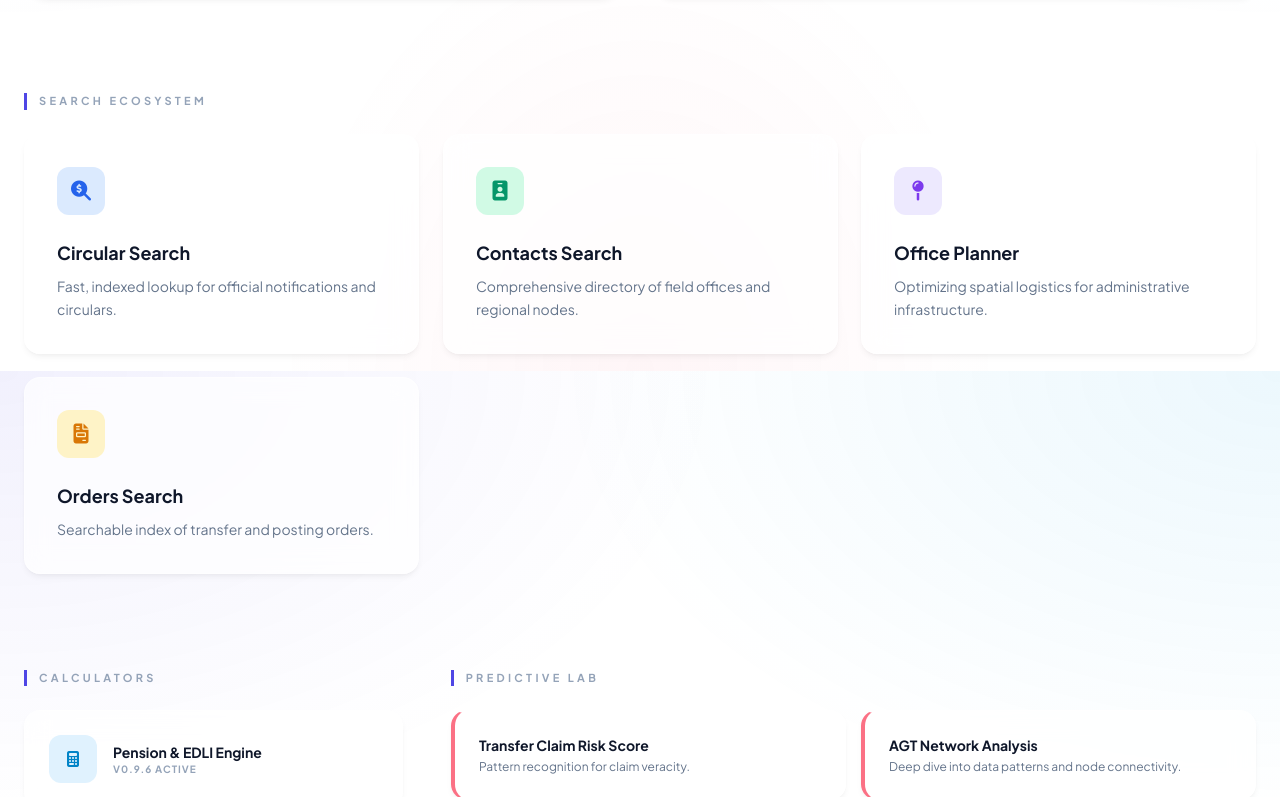
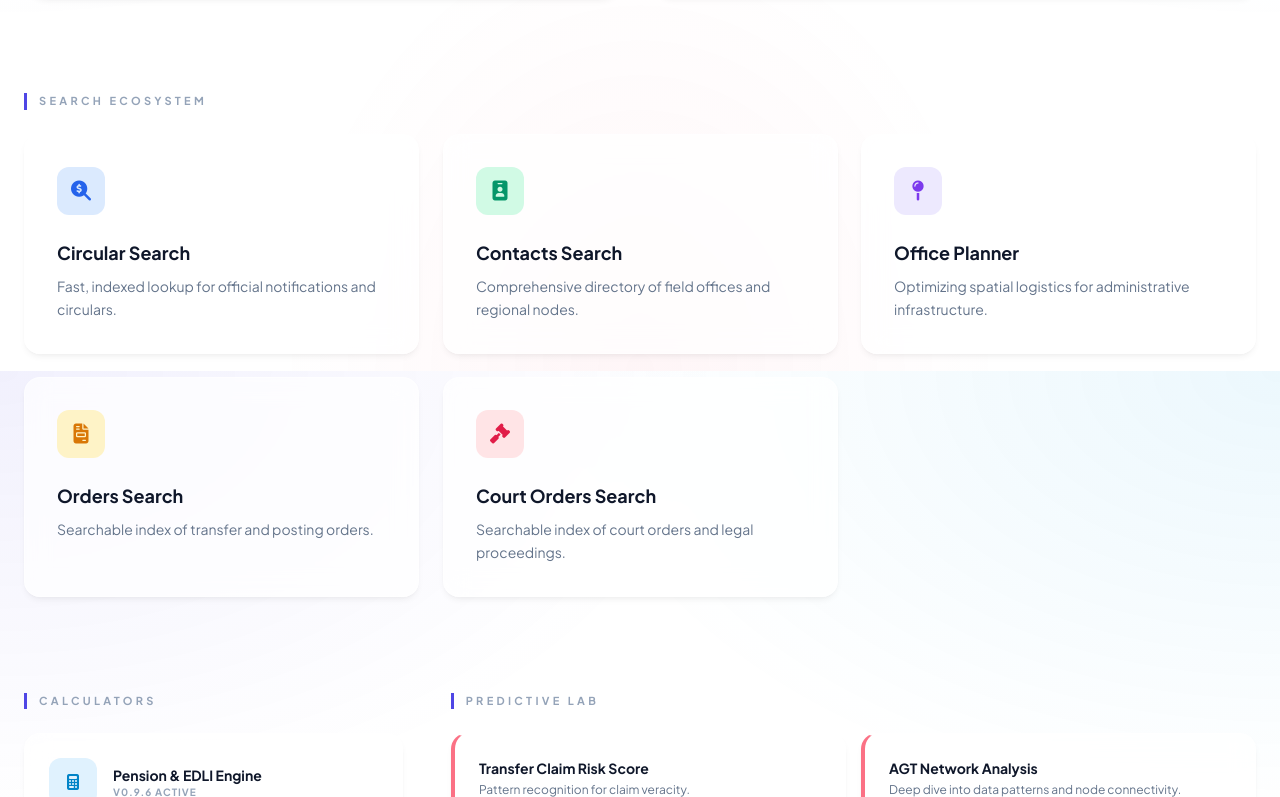
Before and after one commit to gauravmeena0708/pf-projects, a plain HTML site: page index.html in a window 1280 px wide. Shown: the part 429-1226 px from the top of the page. Drawn offline with nearby package versions, Linux system fonts and the light colour scheme.

Commit message:
Update index.html

```diff
--- a/index.html
+++ b/index.html
@@ -195,6 +195,13 @@
                     <h3 class="font-bold text-lg mb-2 text-slate-900">Orders Search</h3>
                     <p class="text-slate-500 text-sm leading-relaxed">Searchable index of transfer and posting orders.</p>
                 </a>
+                <a href="https://gauravmeena0708.github.io/pf-proceedings/" target="_blank" class="glass p-8 rounded-2xl group animate-entry hover:bg-white" style="animation-delay: 1.1s;" data-tilt data-tilt-max="10">
+                    <div class="w-12 h-12 bg-rose-100 rounded-xl flex items-center justify-center text-rose-600 mb-6">
+                        <i class="fas fa-gavel text-xl"></i>
+                    </div>
+                    <h3 class="font-bold text-lg mb-2 text-slate-900">Court Orders Search</h3>
+                    <p class="text-slate-500 text-sm leading-relaxed">Searchable index of court orders and legal proceedings.</p>
+                </a>
             </div>
         </section>
 
```
